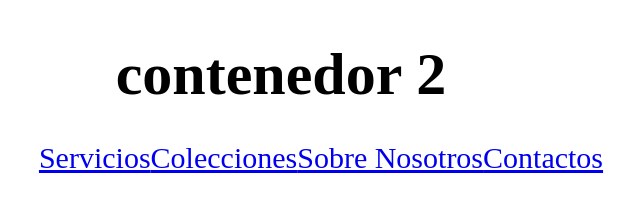
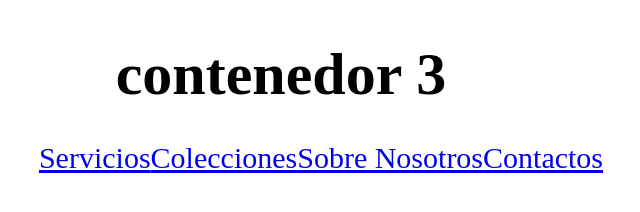
Before and after one commit to Maria-tafur22/ejemplo, a plain HTML site: page index.html in a window 1280 px wide. Shown: the top 212 px of the page, 359-999 px from the left. Drawn offline with Linux system fonts and the light colour scheme.

Commit message:
commit 3

```diff
--- a/index.html
+++ b/index.html
@@ -8,7 +8,7 @@
 </head>
 <body>
     <header>
-        <h1>contenedor 2</h1>
+        <h1>contenedor 3</h1>
             <nav>
                 <ul>
                     <li><a href="#inicio" >Servicios</a></li>
```
